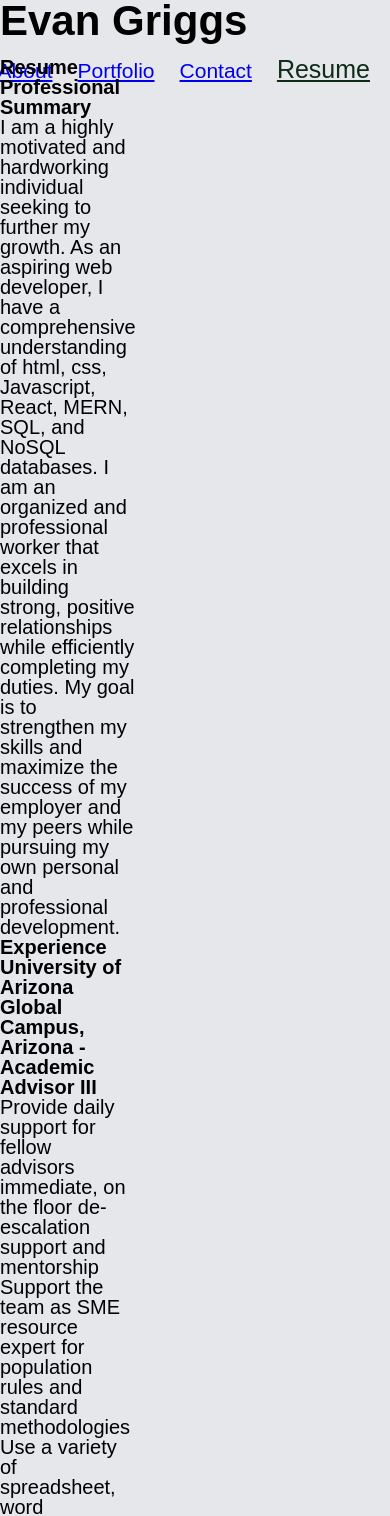
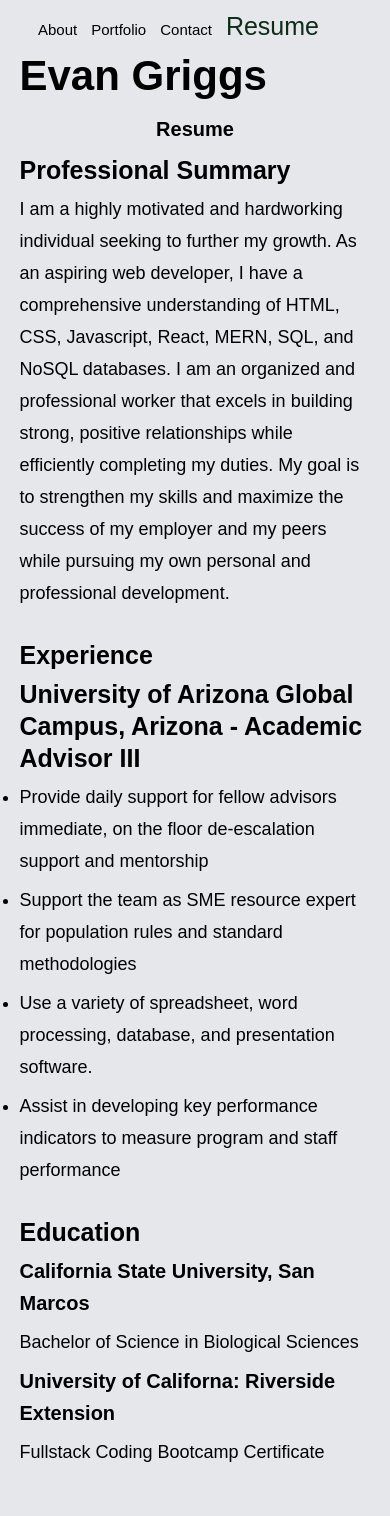
Before and after one commit to Evanilla57/portfolio-fury-road, a React (Vite) app: page /Resume in a window 390 px wide. Shown: the top 1516 px of the page. Built offline with nearby package versions, Linux system fonts and the light colour scheme.

Commit message:
updated styling

```diff
--- a/package.json
+++ b/package.json
@@ -11,8 +11,12 @@
     "preview": "vite preview"
   },
   "dependencies": {
+    "localforage": "^1.10.0",
+    "match-sorter": "^6.3.1",
     "react": "^18.2.0",
-    "react-dom": "^18.2.0"
+    "react-dom": "^18.2.0",
+    "react-router-dom": "^6.20.1",
+    "sort-by": "^1.2.0"
   },
   "devDependencies": {
     "@types/react": "^18.2.37",
--- a/src/Components/Header.jsx
+++ b/src/Components/Header.jsx
@@ -1,7 +1,7 @@
 import Navigation from './Navigation';
 
 function Header() {
-    //renders Navigation tabs within the header component.
+    // Renders Navigation tabs within the header component
     return (
         <header>
             <h1>Evan Griggs</h1>
--- a/src/Components/Project.jsx
+++ b/src/Components/Project.jsx
@@ -6,7 +6,7 @@ export default function Project(props) {
             <section>
                 {projects.map((project) => (
                     <div key={project.id}>
-                        <h3>{project.title}</h3>
+                        <h4>{project.title}</h4>
                         <a href={project.href}>
                             <img
                                 src={project.src}
--- a/src/assets/style.css
+++ b/src/assets/style.css
@@ -18,17 +18,29 @@ header h1 {
 }
 
 nav {
-    padding-top: 15px;
-    margin-right: 20px;
-    padding-bottom: 20px;
-    float: right;
-    font-size: 21px;
-    list-style-type: none;
+    position: fixed;
+    top: 0;
+    width: 100%;
+    padding: 14px;
+    background-color: var(--dark);
+    text-align: end;
 }
 
-nav li {
+nav ul {
+    position: relative;
+    right: 50px;
+}
+
+nav ul li {
     display: inline;
-    margin-left: 25px;
+}
+
+nav ul li a {
+    color: var(--font-color);
+    font-size: 20px;
+    padding: 7px;
+    font-family: var(--font-fam);
+    text-decoration: none;
 }
 
 .grow {
@@ -45,6 +57,12 @@ figure {
     text-align: left;
 }
 
+figure img {
+    height: 350px;
+    width: 275px;
+    border-radius: 100%;
+}
+
 #avatar {
     height: 350px;
     width: 275px;
@@ -55,23 +73,87 @@ figure {
 /* Styling for content within Body */
 
 main {
+    display: flex;
+    flex-wrap: wrap;
+    justify-content: space-evenly;
+    flex-direction: column;
+}
+
+main section {
+    margin: 2% 5%;
+    line-height: 2rem;
+}
+
+main section h2 {
+    font-size: 32px;
+    margin: auto;
+    margin-bottom: 2%;
+    margin-top: 2%;
+}
+
+main section h3 {
+    font-size: 25px;
+    margin: auto;
+    margin-bottom: 2%;
+    margin-top: 2%;
+}
+
+main section h4 {
+    font-size: 20px;
+    margin: auto;
+    margin-bottom: 2%;
+    margin-top: 2%;
+}
+
+main section p, li {
+    font-size: 18px;
+    margin: auto;
+    margin-bottom: 2%;
+    margin-top: 2%;
+}
+
+main section ul {
+    list-style: inside;
+    list-style-position: unset;
+}
+
+main {
     flex-wrap: wrap;
     display: flex;
 }
 
-main h2 {
+h1 {
+    font-size: 4rem;
+    font-family: var(--impact);
+    margin: 4% 0 2% 5%;
+}
+
+h2 {
+    font-size: 32px;
     margin: auto;
 }
 
-#about-me p {
-    width: 40%;
+h3 {
+    font-size: 28px;
     margin: auto;
-    padding: 20px;
 }
 
-#contact-info {
-    margin: auto;
+main section {
+    margin: 2% 5%;
+    line-height: 2rem;
 }
+
+main section h2,
+h3 {
+    margin-bottom: 2%;
+    margin-top: 2%;
+}
+
+main section ul {
+    list-style: inside;
+    list-style-position: unset;
+}
+
 
 #my-apps {
     display: flex;
@@ -95,7 +177,7 @@ main h2 {
 .project h3 {
     padding: 10px;
     background: #060606;
-    color: #fff;
+    color: #000000;
 }
 
 .project-img {
@@ -107,87 +189,70 @@ main h2 {
     max-width: 50px;
 }
 
-.wip {
-    padding: 10px;
-    text-align: center;
-    text-size-adjust: auto;
-    border-style: solid;
-    border-width: 1px;
+footer {
     display: flex;
-    flex-direction: column;
-}
-
-.wip h3 {
-    padding: 20px;
-    background: #060606;
-    color: #fff;
-}
-
-.wip img {
-    width: 200px;
-    height: 200px;
-    margin: auto;
-}
-
-#my-apps div {
-    margin: 15px;
-}
-
-footer {
-    font-size: 10px;
-    text-align: center;
-}
+    padding: 25px;
+    justify-content: center;
+    margin-top: 3%;
+    font-size: 12px
+  }
 
 /* Media Query */
-@media screen and (max-width: 1475px) {
-    #about-me p {
-        width: 80%;
-        margin: auto;
-        padding: 20px;
+@media screen and (max-width: 1180px) {
+    .trees section {
+        display: flex;
+        margin: 0;
+        flex-wrap: wrap;
+        justify-content: center;
     }
 
-    ;
-
-    #contact-info p {
-        width: 80%;
-        margin: auto;
-        padding: 20px;
-    }
-
-    #my-apps div {
-        width: 80%;
-        margin: auto;
-        padding: 20px;
+    .trees section div {
+        margin: 3%;
+        width: 100%;
+        display: flex;
+        flex-direction: column;
+        align-items: center;
     }
 }
 
-.contact-list {
-    list-style: none;
-    display: flex;
-    justify-content: flex-start;
-    margin-bottom: 5%;
+@media screen and (max-width: 600px) {
+    .project-img {
+        max-width: 300px;
+    }
+
+    nav ul li a {
+        color: var(--font-color);
+        font-size: 15px;
+        padding: 7px;
+        font-family: var(--font-fam);
+        text-decoration: none;
+    }
+
+    header {
+        width: 100%;
+        display: flex;
+        flex-direction: column;
+        margin-top: 10%;
+    }
+
+    header img {
+        width: 100%;
+    }
+
+    textarea {
+        width: 300px;
+        height: 150px;
+    }
 }
 
-.contact-list li {
-    display: inline;
+form {
+    margin-bottom: 20px;
 }
 
 .trees {
     background-image: url(./images/palm-tree-public-domain.jpg);
-    color: rgb(182, 199, 201);
-}
+    color: rgb(0, 0, 0);
 
-.trees section {
-    display: flex;
-    flex-direction: row;
-    margin: 0;
-    flex-wrap: wrap;
-    justify-content: space-evenly;
-}
-
-.trees section div {
-    margin: 3%;
-    width: 40%;
 }
 
 ;
--- a/src/pages/About.jsx
+++ b/src/pages/About.jsx
@@ -2,7 +2,7 @@ export default function About() {
     return (
         <>
             <figure>
-                <img src="src/assets/images" alt="handsome, happy web developer" />
+                <img src="src/assets/images/profile.png" alt="handsome, happy web developer" />
             </figure>
             <h2>About Me</h2>
             <div>
--- a/src/pages/Contact.jsx
+++ b/src/pages/Contact.jsx
@@ -1,7 +1,7 @@
 export default function Contact() {
     return (
         <>
-            <h1>Contact</h1>
+            <h2>Contact</h2>
             <section>
                 <form>
                     <div>
--- a/src/pages/Portfolio.jsx
+++ b/src/pages/Portfolio.jsx
@@ -5,7 +5,7 @@ export default function Portfolio() {
     // Renders projects, passes imported data as a prop to the Project component
     return (
         <>
-            <h1>Portfolio</h1>
+            <h2>Portfolio</h2>
             <Project data={data} />
         </>
     );
--- a/src/pages/Resume.jsx
+++ b/src/pages/Resume.jsx
@@ -1,13 +1,13 @@
 export default function Resume() {
     return (
         <>
-            <h1>Resume</h1>
+            <h2>Resume</h2>
             <section>
-                <h2>Professional Summary</h2>
+                <h3>Professional Summary</h3>
                 <p>
                     I am a highly motivated and hardworking individual seeking to further my
                     growth. As an aspiring web developer, I have a comprehensive understanding
-                    of html, css, Javascript, React, MERN, SQL, and NoSQL databases. I am an
+                    of HTML, CSS, Javascript, React, MERN, SQL, and NoSQL databases. I am an
                     organized and professional worker that excels in building strong, positive
                     relationships while efficiently completing my duties.
                     My goal is to strengthen my skills and maximize the success of my employer
@@ -15,7 +15,7 @@ export default function Resume() {
                 </p>
             </section>
             <section>
-                <h2>Experience</h2>
+                <h3>Experience</h3>
                 <div>
                     <h3>
                         University of Arizona Global Campus, Arizona - Academic Advisor III
@@ -39,13 +39,13 @@ export default function Resume() {
                 </div>
             </section>
             <section>
-                <h2>Education</h2>
+                <h3>Education</h3>
                 <div>
-                    <h3>California State University, San Marcos </h3>
+                    <h4>California State University, San Marcos </h4>
                     <p>
                         Bachelor of Science in Biological Sciences
                     </p>
-                    <h3>University of Californa: Riverside Extension</h3>
+                    <h4>University of Californa: Riverside Extension</h4>
                     <p>Fullstack Coding Bootcamp Certificate</p>
                 </div>
             </section>
```
Also changed, not shown: src/assets/reset.css (+16 -4 lines), 2 other files (tests, documents, lock files or other folders).
